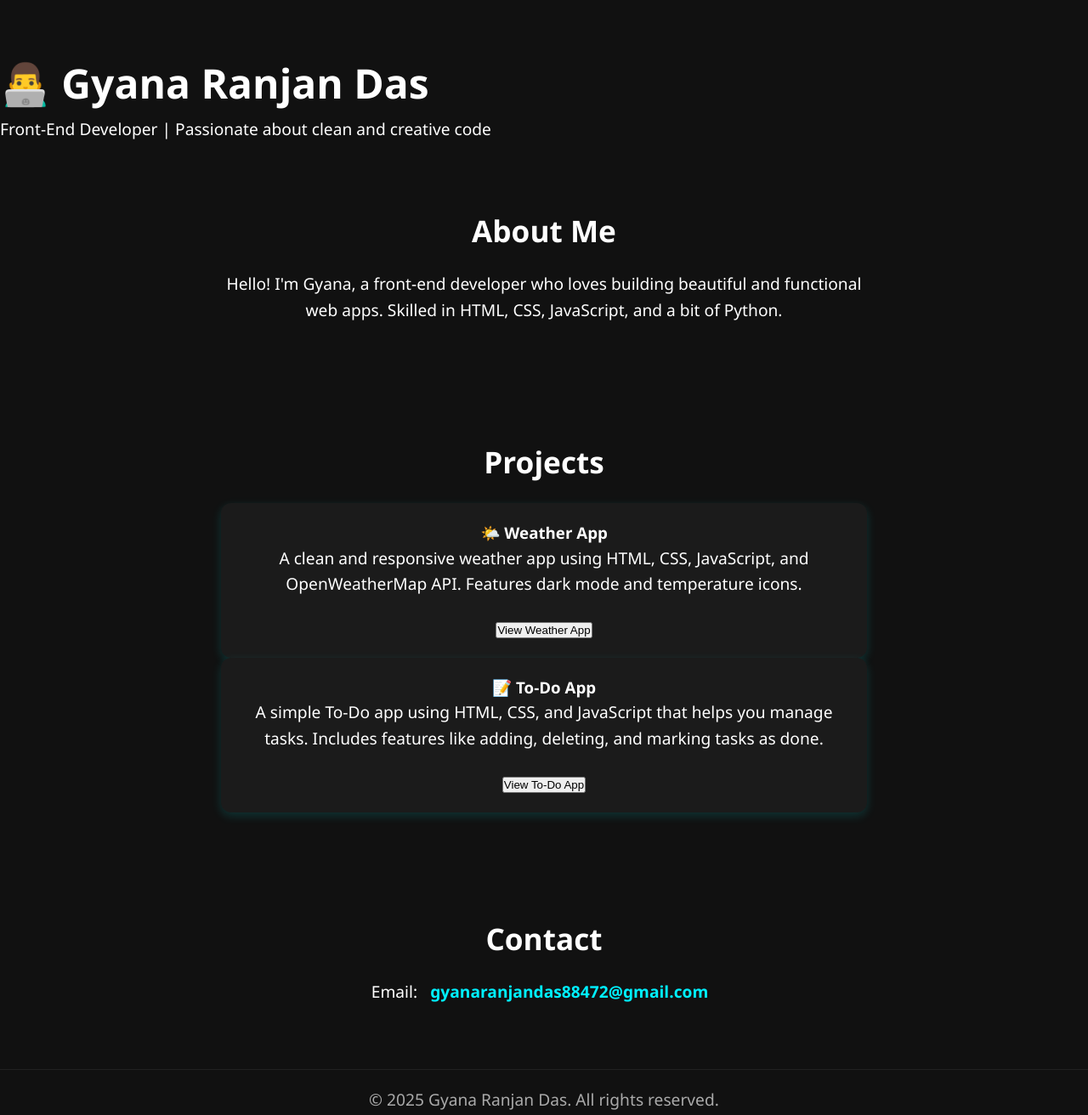
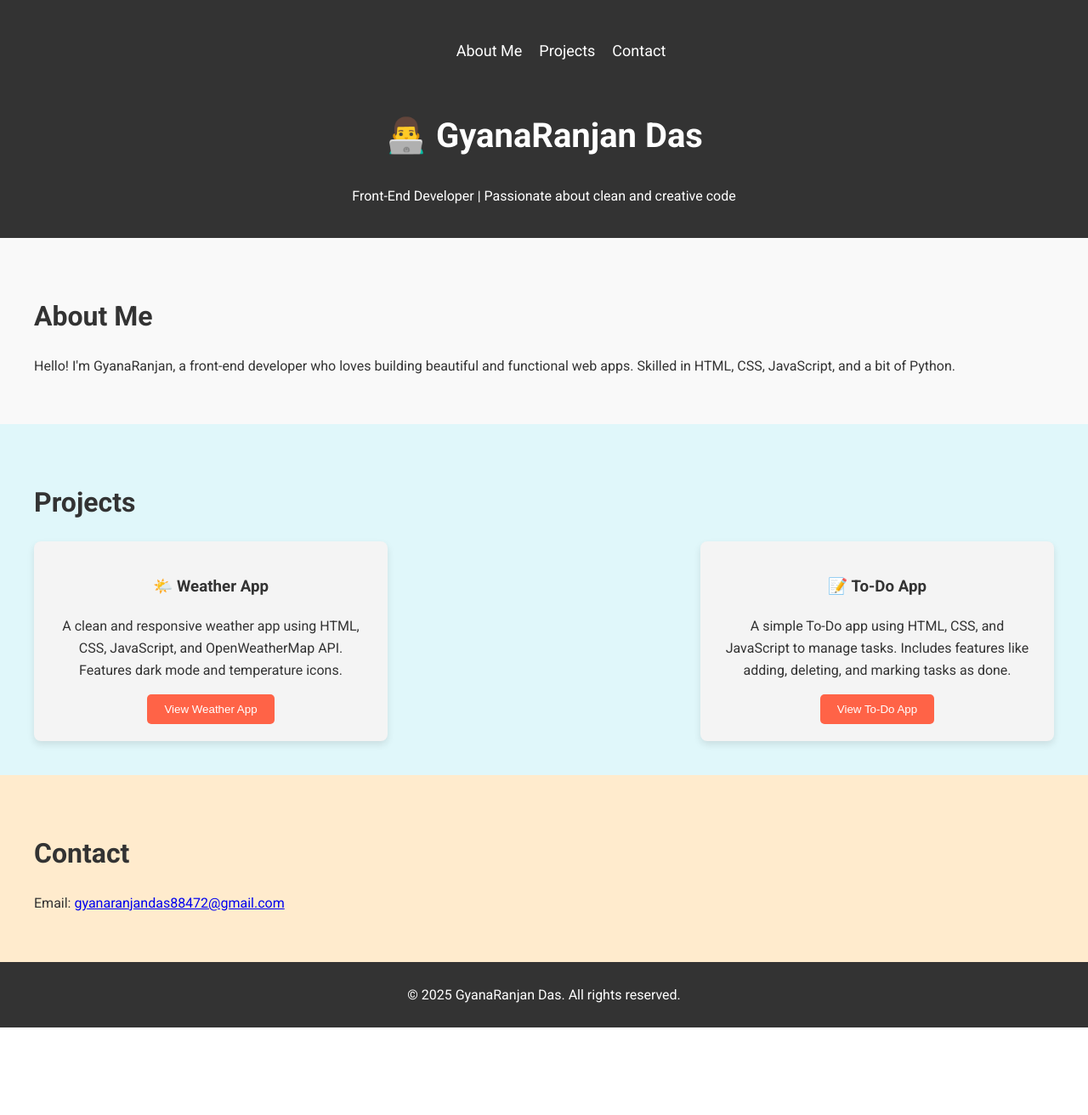
Before and after one commit to gyana-dev/portfolio-website, a plain HTML site: page index.html in a window 1280 px wide. Shown: the whole page at 85% size. After the commit the page ends 1209 px from the top, so only its background shows below. Drawn offline with Linux system fonts and the light colour scheme.

Commit message:
Add files via upload

```diff
--- a/index.html
+++ b/index.html
@@ -3,12 +3,20 @@
 <head>
   <meta charset="UTF-8" />
   <meta name="viewport" content="width=device-width, initial-scale=1.0" />
-  <title>Gyana Ranjan Portfolio</title>
+  <title>GyanaRanjan Das Portfolio</title>
   <link rel="stylesheet" href="styles-new.css" />
+  <link rel="stylesheet" href="https://fonts.googleapis.com/css2?family=Roboto:wght@400;500;700&display=swap">
 </head>
 <body>
   <header>
-    <h1>👨‍💻 Gyana Ranjan Das</h1>
+    <nav>
+      <ul>
+        <li><a href="#about">About Me</a></li>
+        <li><a href="#projects">Projects</a></li>
+        <li><a href="#contact">Contact</a></li>
+      </ul>
+    </nav>
+    <h1>👨‍💻 GyanaRanjan Das</h1>
     <p>Front-End Developer | Passionate about clean and creative code</p>
   </header>
 
@@ -16,7 +24,7 @@
     <section id="about">
       <h2>About Me</h2>
       <p>
-        Hello! I'm Gyana, a front-end developer who loves building beautiful and functional web apps.
+        Hello! I'm GyanaRanjan, a front-end developer who loves building beautiful and functional web apps.
         Skilled in HTML, CSS, JavaScript, and a bit of Python.
       </p>
     </section>
@@ -24,7 +32,7 @@
     <section id="projects">
       <h2>Projects</h2>
 
-      <!-- Weather App -->
+      <div class="project-container">
         <div class="project-card">
           <h3>🌤️ Weather App</h3>
           <p>
@@ -36,19 +44,17 @@
           </a>
         </div>
 
-      <!-- To-Do App -->
         <div class="project-card">
           <h3>📝 To-Do App</h3>
           <p>
-          A simple To-Do app using HTML, CSS, and JavaScript that helps you manage tasks.
+            A simple To-Do app using HTML, CSS, and JavaScript to manage tasks.
             Includes features like adding, deleting, and marking tasks as done.
           </p>
           <a href="https://gyana-dev.github.io/todo-app/" target="_blank">
             <button>View To-Do App</button>
           </a>
         </div>
-
-      <!-- Add more projects here -->
+      </div>
     </section>
 
     <section id="contact">
@@ -58,7 +64,7 @@
   </main>
 
   <footer>
-    <p>© 2025 Gyana Ranjan Das. All rights reserved.</p>
+    <p>© 2025 GyanaRanjan Das. All rights reserved.</p>
   </footer>
 </body>
 </html>
--- a/styles-new.css
+++ b/styles-new.css
@@ -1,119 +1,117 @@
-/* Reset */
-* {
+/* Global Styles */
+body {
+  font-family: 'Roboto', sans-serif;
+  line-height: 1.6;
+  color: #333;
+  background-color: #fff;
   margin: 0;
   padding: 0;
-  box-sizing: border-box;
 }
 
-/* Body */
-body {
-  font-family: 'Segoe UI', sans-serif;
-  background-color: #111;
-  color: #fff;
-  line-height: 1.6;
-  padding-top: 60px; /* space for sticky nav */
+/* Header Styles */
+header {
+  background-color: #333;
+  color: white;
+  padding: 20px;
+  text-align: center;
 }
 
-/* Navbar */
 nav {
-  position: sticky;
-  top: 0;
-  background: #222;
-  padding: 10px 20px;
+  background-color: #333;
+  padding: 10px;
+}
+
+nav ul {
+  list-style: none;
   display: flex;
   justify-content: center;
   gap: 20px;
-  z-index: 1000;
-  box-shadow: 0 2px 5px rgba(0,0,0,0.5);
 }
 
 nav a {
-  color: #fff;
+  color: white;
   text-decoration: none;
-  font-weight: bold;
-  transition: color 0.3s ease;
+  font-size: 18px;
 }
 
 nav a:hover {
-  color: #00f0ff;
+  color: #ff6347;
+  text-decoration: underline;
 }
 
-/* Section Layout */
-section {
-  padding: 60px 20px;
-  max-width: 800px;
-  margin: auto;
+h1 {
+  font-size: 2.5rem;
+}
+
+h2 {
+  font-size: 2rem;
+  margin-bottom: 20px;
+}
+
+/* About Me Section */
+#about {
+  background-color: #f9f9f9;
+  padding: 40px;
+}
+
+/* Projects Section */
+#projects {
+  background-color: #e0f7fa;
+  padding: 40px;
+}
+
+.project-container {
+  display: flex;
+  gap: 20px;
+  justify-content: space-between;
+  flex-wrap: wrap;
+}
+
+.project-card {
+  background: #f4f4f4;
+  padding: 20px;
+  border-radius: 8px;
+  box-shadow: 0 4px 8px rgba(0, 0, 0, 0.1);
+  width: calc(33% - 20px); /* Makes each card take up a third of the space */
   text-align: center;
 }
 
-/* Headings & Text */
-h1 {
-  font-size: clamp(2rem, 5vw, 3rem);
+.project-card button {
+  padding: 10px 20px;
+  background-color: #ff6347;
+  color: white;
+  border: none;
+  border-radius: 5px;
+  cursor: pointer;
 }
 
-h2 {
-  font-size: clamp(1.5rem, 4vw, 2.2rem);
-  margin-bottom: 20px;
-}
-
-p {
-  font-size: clamp(1rem, 2.5vw, 1.2rem);
-  margin-bottom: 15px;
-}
-
-/* Project Cards */
-.projects-container {
-  display: grid;
-  gap: 20px;
-  grid-template-columns: 1fr;
-}
-
-.project-card {
-  background-color: #1b1b1b;
-  padding: 20px;
-  border-radius: 12px;
-  box-shadow: 0 4px 12px rgba(0, 255, 255, 0.15);
-  transition: transform 0.3s ease, box-shadow 0.3s ease;
-}
-
-.project-card:hover {
-  transform: translateY(-5px);
-  box-shadow: 0 6px 16px rgba(0, 255, 255, 0.3);
-}
-
-.project-card a {
-  display: inline-block;
-  margin: 10px 8px 0;
-  color: #00f0ff;
-  text-decoration: none;
-  font-weight: bold;
+.project-card button:hover {
+  background-color: #ff4500;
 }
 
 /* Contact Section */
-#contact a {
-  color: #00f0ff;
-  margin: 0 10px;
-  text-decoration: none;
-  font-weight: bold;
+#contact {
+  background-color: #ffebcd;
+  padding: 40px;
 }
 
-#contact a:hover {
-  text-decoration: underline;
+/* Footer Styles */
+footer {
+  text-align: center;
+  background-color: #333;
+  color: white;
+  padding: 10px;
 }
 
-/* Footer */
-footer {
-  text-align: center;
-  padding: 20px;
-  background-color: #111;
-  color: #aaa;
-  font-size: 0.9rem;
-  border-top: 1px solid #222;
+/* Media Queries for Mobile */
+@media (max-width: 768px) {
+  .project-card {
+    width: calc(50% - 20px);
+  }
 }
 
-/* Responsive Design */
-@media (min-width: 600px) {
-  .projects-container {
-    grid-template-columns: repeat(2, 1fr);
+@media (max-width: 480px) {
+  .project-card {
+    width: 100%;
   }
 }
```
Lines whose indentation alone changed are shown as unchanged.
